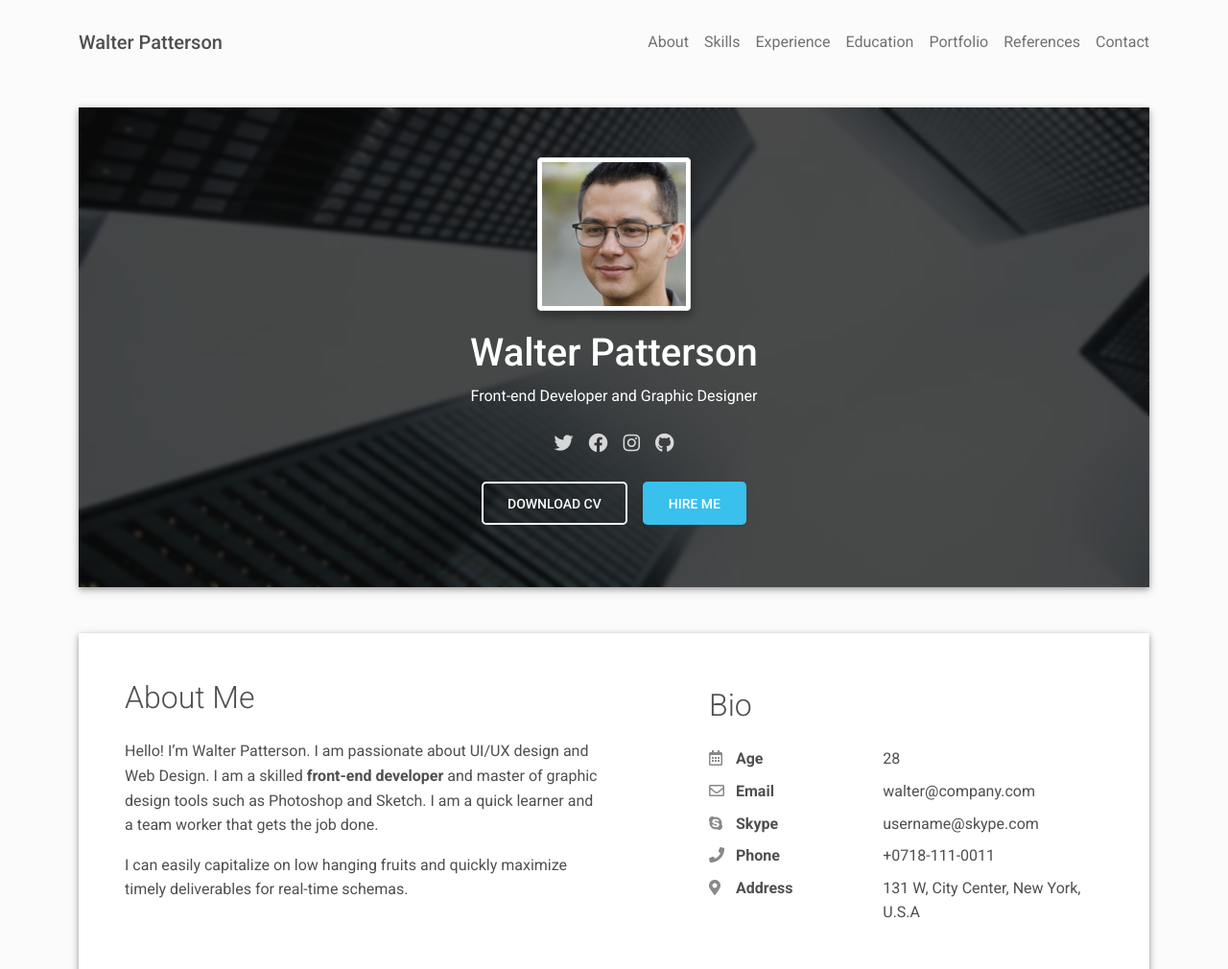
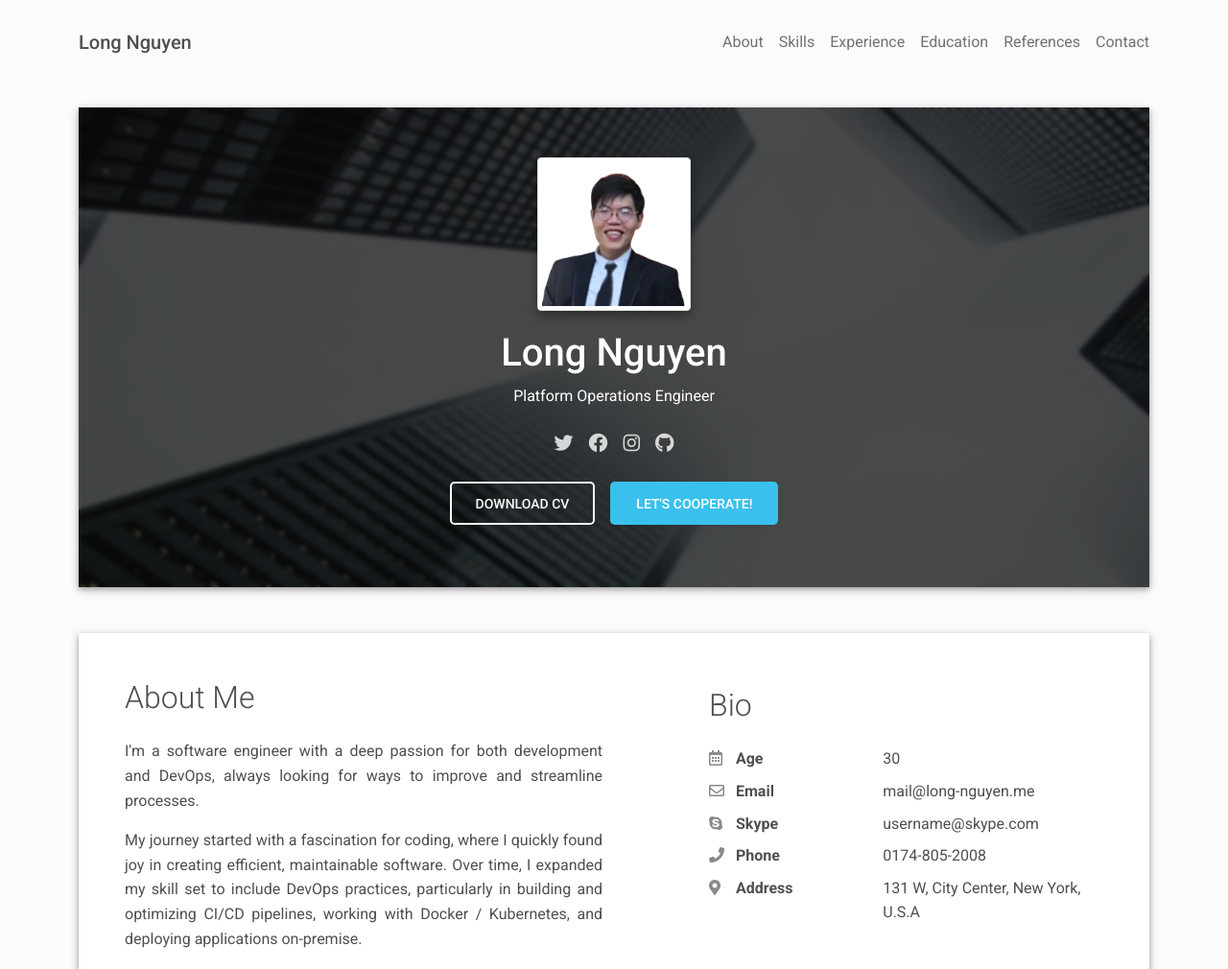
Before and after one commit to superlongcode/superlongcode.github.io, a plain HTML site: page index.html in a window 1280 px wide. Shown: the top 1010 px of the page at 96% size. Drawn offline with Linux system fonts and the light colour scheme.

Commit message:
I update some info

```diff
--- a/index.html
+++ b/index.html
@@ -4,7 +4,7 @@
     <meta charset="UTF-8">
     <meta http-equiv="X-UA-Compatible" content="IE=edge">
     <meta name="viewport" content="width=device-width, initial-scale=1">
-    <title>Material Resume</title>
+    <title>Long Nguyen's Resume</title>
     <link rel="preconnect" href="https://fonts.gstatic.com" crossorigin="crossorigin"/>
     <link rel="preload" as="style" href="https://fonts.googleapis.com/css2?family=Poppins:wght@600&amp;family=Roboto:wght@300;400;500;700&amp;display=swap"/>
     <link rel="stylesheet" href="https://fonts.googleapis.com/css2?family=Poppins:wght@600&amp;family=Roboto:wght@300;400;500;700&amp;display=swap" media="print" onload="this.media='all'"/>
@@ -28,7 +28,7 @@
     <header class="d-print-none">
       <div class="container text-center text-lg-left">
         <div class="pt-4 clearfix">
-          <h1 class="site-title mb-0">Walter Patterson</h1>
+          <h1 class="site-title mb-0">Long Nguyen</h1>
           <div class="site-nav">
             <nav role="navigation">
               <ul class="nav justify-content-center">
@@ -40,8 +40,8 @@
                 </li>
                 <li class="nav-item"><a class="nav-link" href="#education" title="Education"><span class="menu-title">Education</span></a>
                 </li>
-                <li class="nav-item"><a class="nav-link" href="#portfolio" title="Portfolio"><span class="menu-title">Portfolio</span></a>
-                </li>
+                <!-- <li class="nav-item"><a class="nav-link" href="#portfolio" title="Portfolio"><span class="menu-title">Portfolio</span></a>
+                </li> -->
                 <li class="nav-item"><a class="nav-link" href="#references" title="References"><span class="menu-title">References</span></a>
                 </li>
                 <li class="nav-item"><a class="nav-link" href="#contact" title="Contact"><span class="menu-title">Contact</span></a>
@@ -60,11 +60,11 @@
       <div class="cover bg-image"><img src="images/header-background.jpg"/>
         <div class="mask" style="background-color: rgba(0, 0, 0, 0.7);backdrop-filter: blur(2px);">
           <div class="text-center p-5">
-            <div class="avatar p-1"><img class="img-thumbnail shadow-2-strong" src="images/avatar.jpg" width="160" height="160"/></div>
+            <div class="avatar p-1"><img class="img-thumbnail shadow-2-strong" src="images/long-nguyen.webp" width="160" height="160"/></div>
             <div class="header-bio mt-3">
               <div data-aos="zoom-in" data-aos-delay="0">
-                <h2 class="h1">Walter Patterson</h2>
-                <p>Front-end Developer and Graphic Designer</p>
+                <h2 class="h1">Long Nguyen</h2>
+                <p>Platform Operations Engineer</p>
               </div>
               <div class="header-social mb-3 d-print-none" data-aos="zoom-in" data-aos-delay="200">
                 <nav role="navigation">
@@ -75,12 +75,12 @@
                     </li>
                     <li class="nav-item"><a class="nav-link" href="https://www.instagram.com/templateflip" title="Instagram"><i class="fab fa-instagram"></i><span class="menu-title sr-only">Instagram</span></a>
                     </li>
-                    <li class="nav-item"><a class="nav-link" href="https://github.com/templateflip" title="Github"><i class="fab fa-github"></i><span class="menu-title sr-only">Github</span></a>
+                    <li class="nav-item"><a class="nav-link" href="https://github.com/superlongcode" title="Github"><i class="fab fa-github"></i><span class="menu-title sr-only">Github</span></a>
                     </li>
                   </ul>
                 </nav>
               </div>
-              <div class="d-print-none"><a class="btn btn-outline-light btn-lg shadow-sm mt-1 me-3" href="material-resume.pdf" data-aos="fade-right" data-aos-delay="700">Download CV</a><a class="btn btn-info btn-lg shadow-sm mt-1" href="#contact" data-aos="fade-left" data-aos-delay="700">Hire Me</a></div>
+              <div class="d-print-none"><a class="btn btn-outline-light btn-lg shadow-sm mt-1 me-3" href="material-resume.pdf" data-aos="fade-right" data-aos-delay="700">Download CV</a><a class="btn btn-info btn-lg shadow-sm mt-1" href="#contact" data-aos="fade-left" data-aos-delay="700">Let's cooperate!</a></div>
             </div>
           </div>
         </div>
@@ -92,8 +92,8 @@
       <div class="row">
         <div class="col-md-6">
           <h2 class="h2 fw-light mb-4">About Me</h2>
-          <p>Hello! I’m Walter Patterson. I am passionate about UI/UX design and Web Design. I am a skilled <strong>front-end developer</strong> and master of graphic design tools such as Photoshop and Sketch. I am a quick learner and a team worker that gets the job done.</p>
-          <p>I can easily capitalize on low hanging fruits and quickly maximize timely deliverables for real-time schemas.</p>
+          <p style="text-align: justify; text-align-last: left;">I'm a software engineer with a deep passion for both development and DevOps, always looking for ways to improve and streamline processes.</p>
+          <p style="text-align: justify; text-align-last: left;">My journey started with a fascination for coding, where I quickly found joy in creating efficient, maintainable software. Over time, I expanded my skill set to include DevOps practices, particularly in building and optimizing CI/CD pipelines, working with Docker / Kubernetes, and deploying applications on-premise.</p>
         </div>
         <div class="col-md-5 offset-lg-1">
           <div class="row mt-2">
@@ -102,13 +102,13 @@
               <div class="pb-2 fw-bolder"><i class="far fa-calendar-alt pe-2 text-muted" style="width:24px;opacity:0.85;"></i> Age</div>
             </div>
             <div class="col-sm-7">
-              <div class="pb-2">28</div>
+              <div class="pb-2">30</div>
             </div>
             <div class="col-sm-5">
               <div class="pb-2 fw-bolder"><i class="far fa-envelope pe-2 text-muted" style="width:24px;opacity:0.85;"></i> Email</div>
             </div>
             <div class="col-sm-7">
-              <div class="pb-2">walter@company.com</div>
+              <div class="pb-2">mail@long-nguyen.me</div>
             </div>
             <div class="col-sm-5">
               <div class="pb-2 fw-bolder"><i class="fab fa-skype pe-2 text-muted" style="width:24px;opacity:0.85;"></i> Skype</div>
@@ -120,7 +120,7 @@
               <div class="pb-2 fw-bolder"><i class="fas fa-phone pe-2 text-muted" style="width:24px;opacity:0.85;"></i> Phone</div>
             </div>
             <div class="col-sm-7">
-              <div class="pb-2">+0718-111-0011</div>
+              <div class="pb-2">0174-805-2008</div>
             </div>
             <div class="col-sm-5">
               <div class="pb-2 fw-bolder"><i class="fas fa-map-marker-alt pe-2 text-muted" style="width:24px;opacity:0.85;"></i> Address</div>
@@ -252,7 +252,7 @@
       </div>
     </div>
   </div>
-  <div class="shadow-1-strong bg-white my-5 p-5 d-print-none" id="portfolio">
+  <!--
     <div class="portfolio-section">
       <h2 class="h2 fw-light mb-4">Portfolio</h2>
       <div class="row g-0">
@@ -286,14 +286,14 @@
         </div>
       </div>
     </div>
-  </div>
+  </div> -->
   <div class="shadow-1-strong bg-white my-5 p-5" id="references">
     <div class="reference-section">
       <h2 class="h2 fw-light mb-4">References</h2>
       <div class="row">
         <div class="col-md-6">
           <div class="d-flex mb-2">
-            <div class="avatar"><img src="images/reference-image-1.jpg" width="60" height="60"/></div>
+            <div class="avatar"><img src="images/hung-pham.webp" width="60" height="60"/></div>
             <div class="header-bio m-3 mb-0">
               <h3 class="h6 mb-1" data-aos="fade-left" data-aos-delay="0">Aiyana</h3>
               <p class="text-muted text-small" data-aos="fade-left" data-aos-delay="100">CEO / Web Design Company</p>
@@ -305,7 +305,7 @@
         </div>
         <div class="col-md-6">
           <div class="d-flex mb-2">
-            <div class="avatar"><img src="images/reference-image-2.jpg" width="60" height="60"/></div>
+            <div class="avatar"><img src="images/tien-duy-vo.webp" width="60" height="60"/></div>
             <div class="header-bio m-3 mb-0">
               <h3 class="h6 mb-1" data-aos="fade-left" data-aos-delay="0">Alexander</h3>
               <p class="text-muted text-small" data-aos="fade-left" data-aos-delay="100">Front-end Developer / Web Design Company</p>
@@ -324,10 +324,10 @@
       <div class="row mb-4">
         <div class="col-md-5" data-aos="fade-left" data-aos-delay="200">
           <div class="mt-1">
-            <div class="h6"><i class="fas fa-phone pe-2 text-muted" style="width:24px;opacity:0.85;"></i> +0718-111-0011</div>
-            <div class="h6"><i class="far fa-envelope pe-2 text-muted" style="width:24px;opacity:0.85;"></i> walter@company.com</div>
+            <div class="h6"><i class="fas fa-phone pe-2 text-muted" style="width:24px;opacity:0.85;"></i> 0174-805-2008</div>
+            <div class="h6"><i class="far fa-envelope pe-2 text-muted" style="width:24px;opacity:0.85;"></i> mail@long-nguyen.me</div>
           </div>
-          <div class="mt-5 d-print-none"><form action="https://formspree.io/your@email.com"
+          <div class="mt-5 d-print-none"><form action="https://formspree.io/mail@long-nguyen.me"
     method="POST">
   <div class="form-outline mb-4">
     <input type="text" id="name" class="form-control" required/>
@@ -345,7 +345,7 @@
 </form>
           </div>
         </div>
-        <div class="col-md-7 d-print-none" data-aos="zoom-in" data-aos-delay="100"><iframe src="https://www.google.com/maps/embed?pb=!1m18!1m12!1m3!1d496.9774799129763!2d-73.98032087190995!3d40.765927126473905!2m3!1f0!2f0!3f0!3m2!1i1024!2i768!4f13.1!3m3!1m2!1s0x89c258f9cfcb250d%3A0xdb570ddcb766e3a8!2sNew%20York%20City%20Center!5e0!3m2!1sen!2sin!4v1614183731149!5m2!1sen!2sin" width="500" height="400" style="border:0;width:100%;" allowfullscreen="" loading="lazy"></iframe></div>
+        <div class="col-md-7 d-print-none" data-aos="zoom-in" data-aos-delay="100"><iframe src="https://www.google.com/maps/embed?pb=!1m18!1m12!1m3!1d5249.256151823964!2d8.863895876891998!3d48.86530220021956!2m3!1f0!2f0!3f0!3m2!1i1024!2i768!4f13.1!3m3!1m2!1s0x47977b32424b1ed5%3A0x7651162b79dbd79b!2sIptinger%20Str.%2038%2C%2071297%20M%C3%B6nsheim!5e0!3m2!1sde!2sde!4v1737034336558!5m2!1sde!2sde" width="500" height="400" style="border:0;width:100%;" allowfullscreen="" loading="lazy" referrerpolicy="no-referrer-when-downgrade"></iframe></div>
       </div>
     </div>
   </div>
@@ -354,10 +354,10 @@
     <footer class="pt-4 pb-4 text-muted text-center d-print-none">
       <div class="container">
         <div class="my-3">
-          <div class="h4">Walter Patterson</div>
+          <!-- <div class="h4">Walter Patterson</div> -->
           <div class="footer-nav">
             <nav role="navigation">
-              <ul class="nav justify-content-center">
+              <!-- <ul class="nav justify-content-center">
                 <li class="nav-item"><a class="nav-link" href="https://twitter.com/templateflip" title="Twitter"><i class="fab fa-twitter"></i><span class="menu-title sr-only">Twitter</span></a>
                 </li>
                 <li class="nav-item"><a class="nav-link" href="https://www.facebook.com/templateflip" title="Facebook"><i class="fab fa-facebook"></i><span class="menu-title sr-only">Facebook</span></a>
@@ -366,7 +366,7 @@
                 </li>
                 <li class="nav-item"><a class="nav-link" href="https://github.com/templateflip" title="Github"><i class="fab fa-github"></i><span class="menu-title sr-only">Github</span></a>
                 </li>
-              </ul>
+              </ul> -->
             </nav>
           </div>
         </div>
```
Also changed, not shown: images/avatar.jpg (deleted), images/hung-pham.webp (added), images/long-nguyen.webp (added), images/reference-image-1.jpg (deleted), images/reference-image-2.jpg (deleted), images/tien-duy-vo.webp (added).
